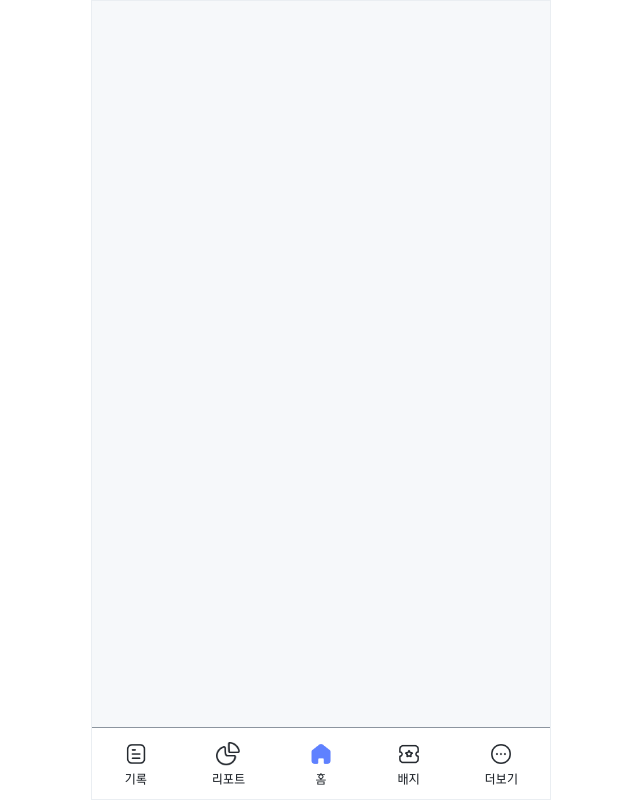
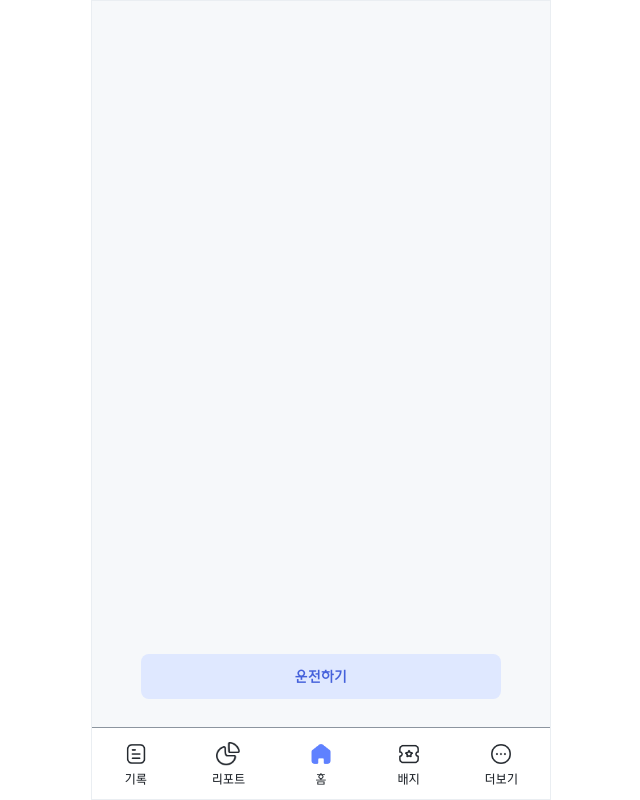
Before and after one commit to SSU-CAR/SSU-CAR-FE, a React (Vite) app: page / in a window 1280 px wide. Shown: the whole page, without its empty margins (319-959 px from the left). Built offline with nearby package versions, Linux system fonts and the light colour scheme.

Commit message:
feat: 홈 화면 운전하기 버튼 추가

```diff
--- a/src/components/Home/index.tsx
+++ b/src/components/Home/index.tsx
@@ -1,3 +1,42 @@
+import styled from "styled-components";
+import { useNavigate } from "react-router-dom";
+
 export const Home = () => {
-  return <></>;
+  const navigate = useNavigate();
+
+  const handleClickDriveBtn = () => {
+    navigate("/drive");
+  };
+  return (
+    <HomeContainer>
+      <DrvieButton onClick={handleClickDriveBtn}>운전하기</DrvieButton>
+    </HomeContainer>
+  );
 };
+
+const HomeContainer = styled.div`
+  width: 100%;
+  height: 100%;
+  position: relative;
+`;
+
+const DrvieButton = styled.button`
+  position: absolute;
+  bottom: 100px;
+  left: 50%;
+  transform: translate(-50%, 0);
+
+  width: 360px;
+  height: 45px;
+  border-radius: 8px;
+  border: none;
+  background-color: ${({ theme }) => theme.colors.blue50};
+
+  font-family: "HyndaiHarmony";
+  font-size: 15px;
+  color: ${({ theme }) => theme.colors.blue500};
+
+  &:hover {
+    cursor: pointer;
+  }
+`;
--- a/src/pages/Home/index.tsx
+++ b/src/pages/Home/index.tsx
@@ -1,4 +1,3 @@
-import styled from "styled-components";
 import { Layout } from "@components/common/Layout";
 import { Home } from "@components/Home";
 
```
